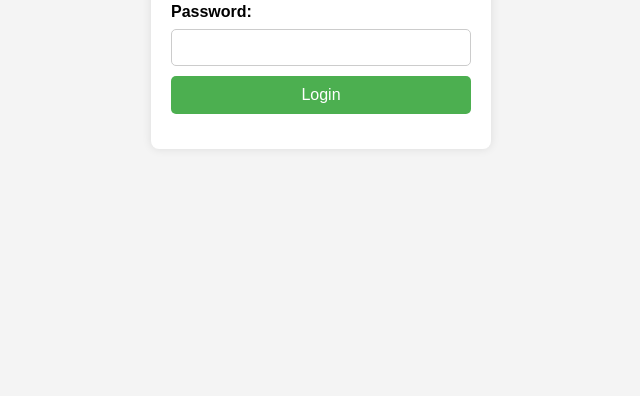
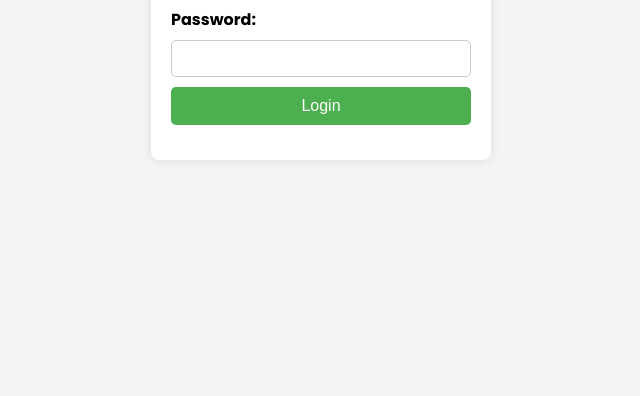
Before and after one commit to Krizzzna69/lastofus, a website: page admin.html in a window 1280 px wide. Shown: the part 404-800 px from the top of the page, without its empty margins (319-959 px from the left). Drawn offline with Linux system fonts and the light colour scheme.

Commit message:
donefontchanging

```diff
--- a/admin.html
+++ b/admin.html
@@ -4,9 +4,12 @@
     <meta charset="UTF-8">
     <meta name="viewport" content="width=device-width, initial-scale=1.0">
     <title>Admin Login</title>
+    <link rel="preconnect" href="https://fonts.googleapis.com">
+<link rel="preconnect" href="https://fonts.gstatic.com" crossorigin>
+<link href="https://fonts.googleapis.com/css2?family=Poppins:ital,wght@0,100;0,200;0,300;0,400;0,500;0,600;0,700;0,800;0,900;1,100;1,200;1,300;1,400;1,500;1,600;1,700;1,800;1,900&display=swap" rel="stylesheet">
     <style>
         body {
-            font-family: Arial, sans-serif;
+            font-family:'Poppins';
             background-color: #f4f4f4;
             display: flex;
             justify-content: center;
```
Also changed, not shown: admin-dashboard.html (+4 -1 lines), employee.html (+4 -1 lines), index.html (+5 -1 lines), index1.html (+4 -1 lines), livelocation.html (+6 -0 lines), offsite.html (+4 -1 lines), piechart.html (+6 -0 lines).
